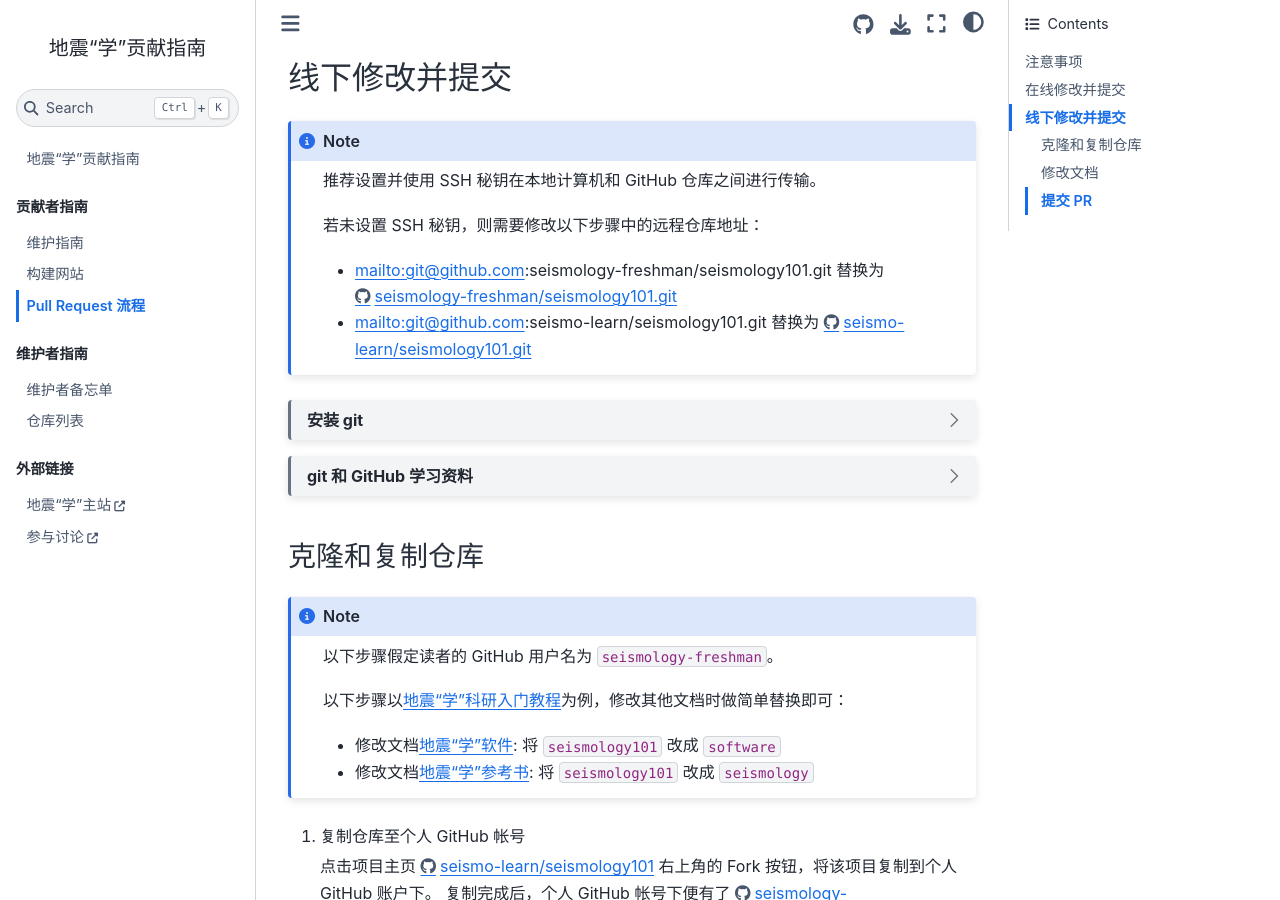
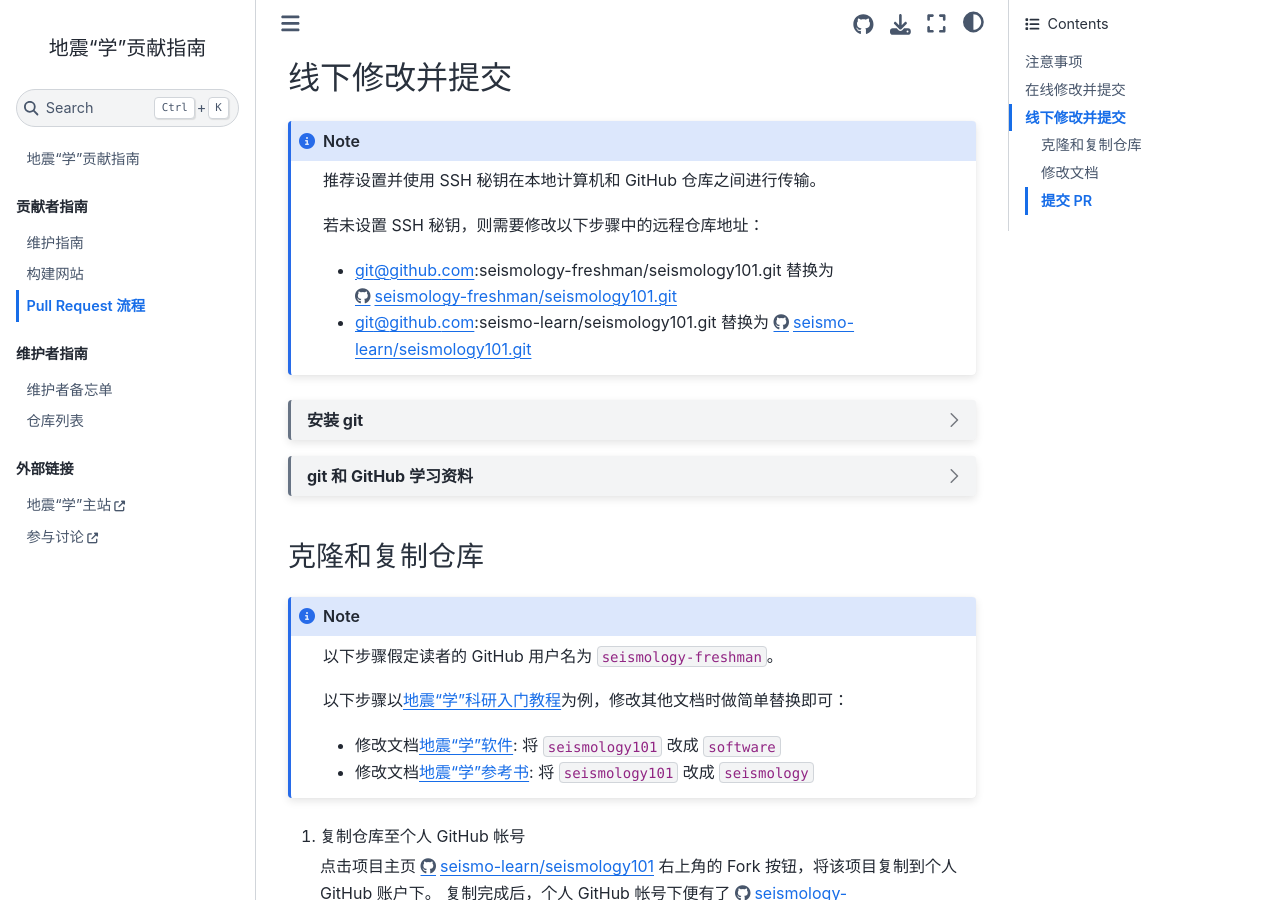
Before and after one commit to seismo-learn/contributing, a Jupyter Book: the page built from source/pull-request.md, in a window 1280 px wide and 900 px high, scrolled down 1360 px. Built offline with Jupyter Book 1.0.4 settings and Sphinx 7.4.7 and the Sphinx Book theme 1.1.4, drawn with Linux system fonts in a browser that asks for light colours; part of the change alters nothing that is shown.

Commit message:
Fix some typos during ReST to Markdown conversion

`````diff
--- a/source/pull-request.md
+++ b/source/pull-request.md
@@ -52,13 +52,13 @@
 
 若未设置 SSH 秘钥，则需要修改以下步骤中的远程仓库地址：
 
-- <mailto:git@github.com>:seismology-freshman/seismology101.git 替换为 <https://github.com/seismology-freshman/seismology101.git>
-- <mailto:git@github.com>:seismo-learn/seismology101.git 替换为 <https://github.com/seismo-learn/seismology101.git>
+- git@github.com:seismology-freshman/seismology101.git 替换为 https://github.com/seismology-freshman/seismology101.git
+- git@github.com:seismo-learn/seismology101.git 替换为 https://github.com/seismo-learn/seismology101.git
 :::
 
 ````{dropdown} 安装 git
 
-地震“学”所有文档均使用 `git <https://git-scm.com/>`__ 进行版本控制。以下步骤假定
+地震“学”所有文档均使用 [git](https://git-scm.com) 进行版本控制。以下步骤假定
 用户已安装 git。若未安装，可以使用以下命令安装或更新 git：
 
 ::::{tab-set}
@@ -82,7 +82,7 @@ $ brew install git
 :::
 
 :::{tab-item} Windows
-打开 https://git-scm.com/downloads\ ，下载并安装 Git for Windows。
+打开 [https://git-scm.com/downloads]，下载并安装 Git for Windows。
 :::
 
 ::::
`````
